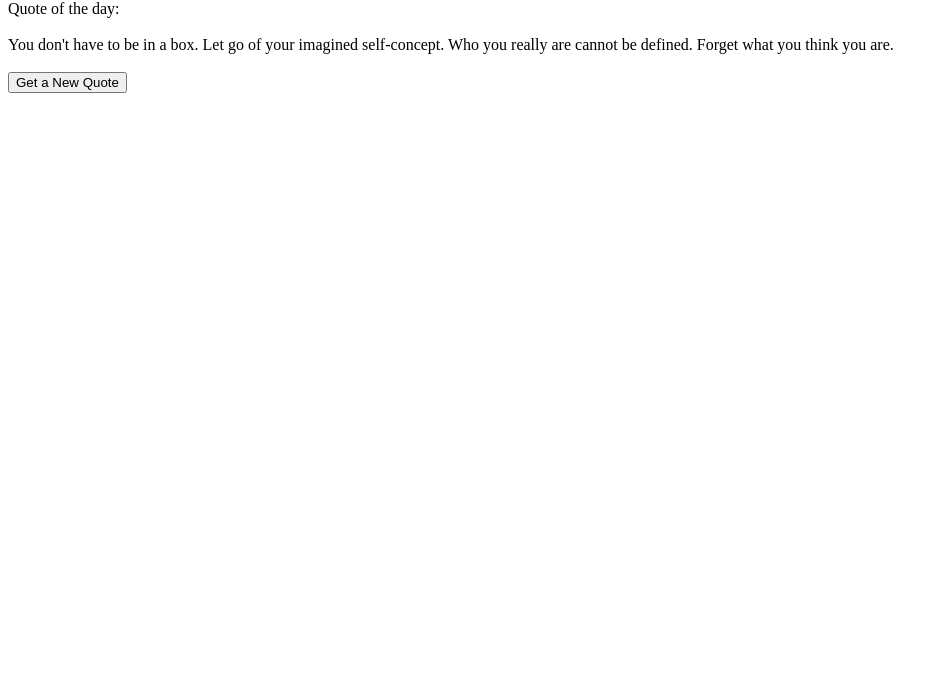
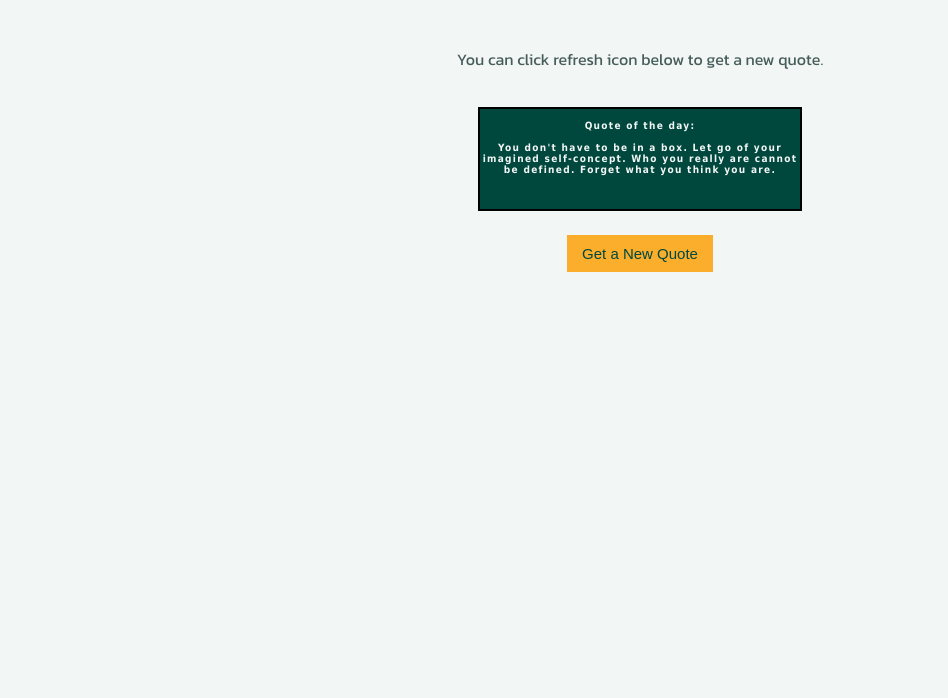
Before and after one commit to keith-garces/Quote-of-the-day-Website, a plain HTML site: page index.html in a window 1280 px wide. Shown: the part 102-800 px from the top of the page, without its empty margins (0-948 px from the left). Drawn offline with Linux system fonts and the light colour scheme; files that its build step writes are made by us from their sources; the site is published under a folder, as on GitHub Pages, so addresses that start at the root find nothing.

Commit message:
Update index.html

```diff
--- a/index.html
+++ b/index.html
@@ -6,7 +6,7 @@
     <link href="https://fonts.googleapis.com/css2?family=Kanit&display=swap" rel="stylesheet">
     <title>Your Creative Blog Tutorial Random Quote Generator Embed HTML</title>
     <meta name="viewport" content="width=device-width, initial-scale=1.0">
-    <link href="/style.css" rel="stylesheet" type="text/css" media="all">
+    <link href="css/style.css" rel="stylesheet" type="text/css" media="all">
     <script src="index.js"></script>
 </head>
 
```
